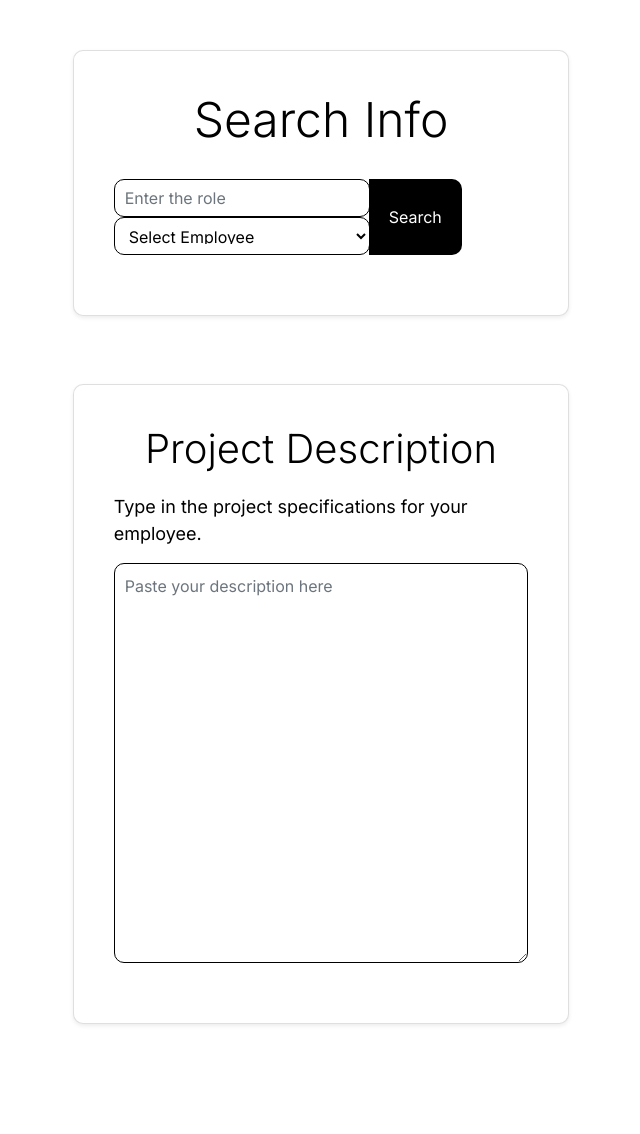
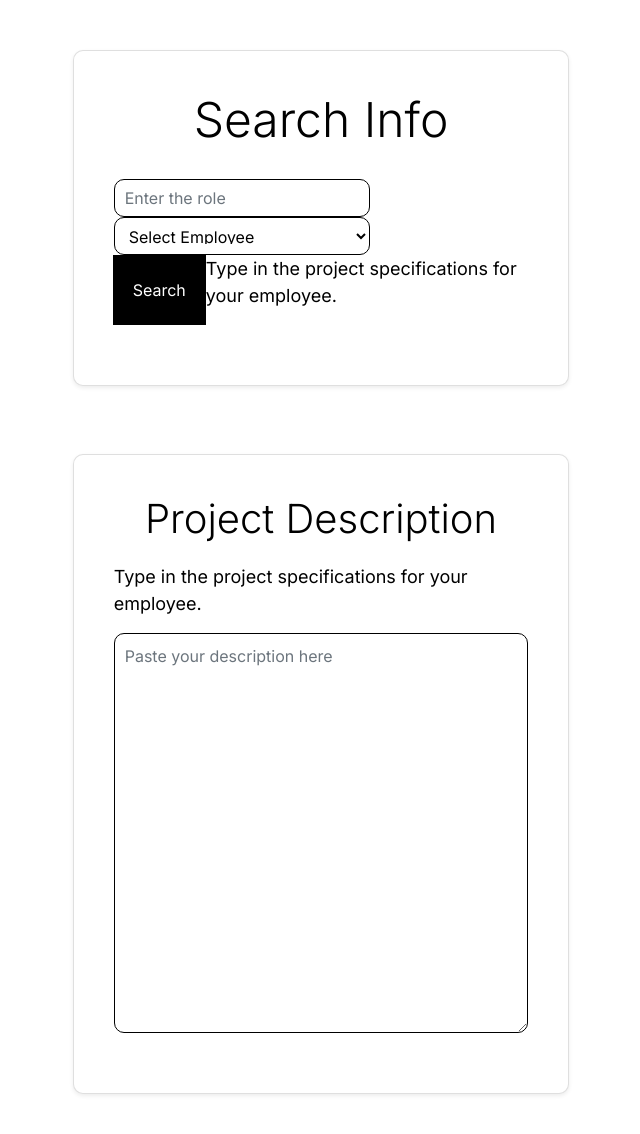
Before and after one commit to RajaATAli/Lillycheck, a Django app: template DjangoProject/recommender/templates/index.html in a window 1280 px wide. Shown: the part 126-1260 px from the top of the page, without its empty margins (319-959 px from the left). Before the commit the page ends 1151 px from the top, so only its background shows below. Run offline with Django 5.2, Linux system fonts and the light colour scheme; the template is opened without the code that fills it, so the values that code supplies are empty; parts of the project's set-up code (start-up, migrations or seed data) failed here and were passed over; some libraries are stand-ins or nearby versions.

Commit message:
API Key added, and prompts added

```diff
--- a/DjangoProject/recommender/templates/index.html
+++ b/DjangoProject/recommender/templates/index.html
@@ -57,6 +57,7 @@
                                         </form>
                                         <div class="input-group-append">
                                             <button class="btn btn-primary" type="button" id="searchButton">Search</button>
+                                            <p>Type in the project specifications for your employee.</p>
                                         </div>
                                     </div>
                                 </div>
```
Also changed, not shown: DjangoProject/.prompt_config.json (added), 2 other files.
